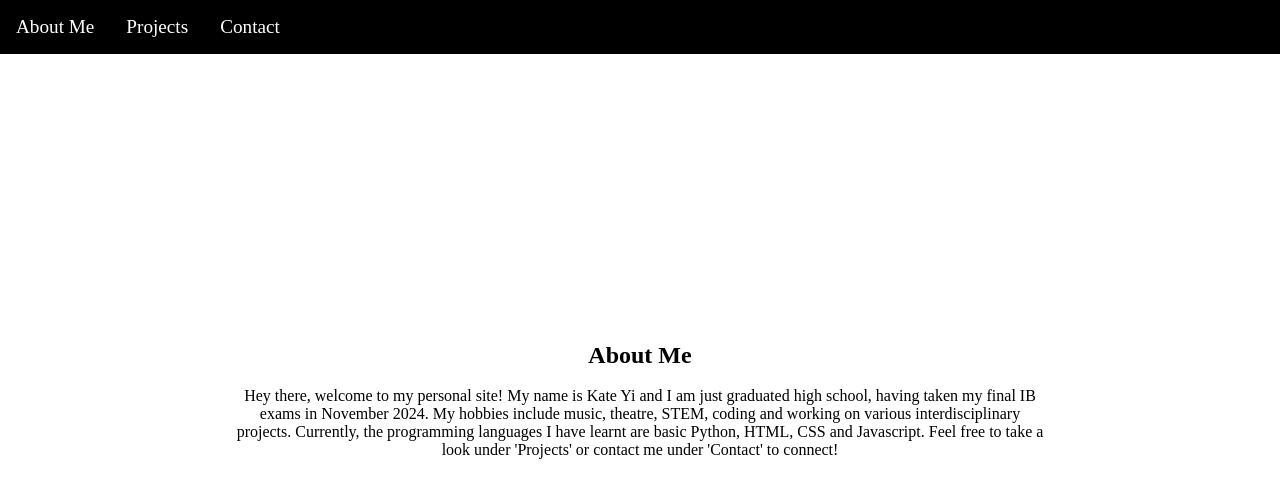
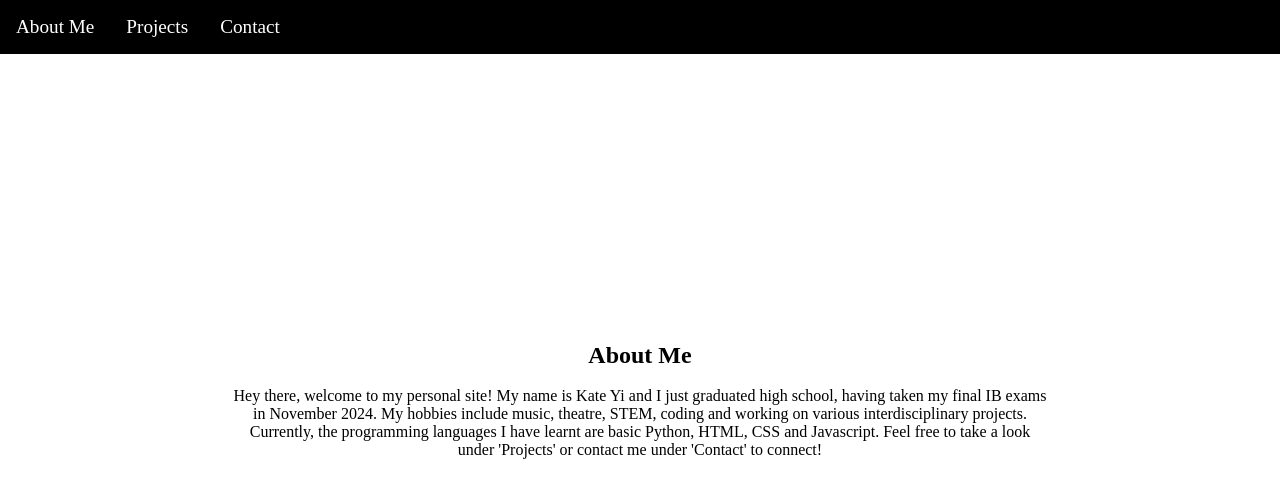
Before and after one commit to Kate-Yi/personalsite, a plain HTML site: page index.html in a window 1280 px wide. Drawn offline with Linux system fonts and the light colour scheme.

Commit message:
Update index.html

```diff
--- a/index.html
+++ b/index.html
@@ -30,7 +30,7 @@
   <main>
     <section id="aboutme">
       <h1>About Me</h1> <br>
-      <p>Hey there, welcome to my personal site! My name is Kate Yi and I am just graduated high school, having taken my final IB exams in November 2024. My hobbies include music, theatre, STEM, coding and working on various interdisciplinary projects. Currently, the programming languages I have learnt are basic Python, HTML, CSS and Javascript. Feel free to take a look under 'Projects' or contact me under 'Contact' to connect!</p>
+      <p>Hey there, welcome to my personal site! My name is Kate Yi and I just graduated high school, having taken my final IB exams in November 2024. My hobbies include music, theatre, STEM, coding and working on various interdisciplinary projects. Currently, the programming languages I have learnt are basic Python, HTML, CSS and Javascript. Feel free to take a look under 'Projects' or contact me under 'Contact' to connect!</p>
     </section>
   </main>
 </body>
```
